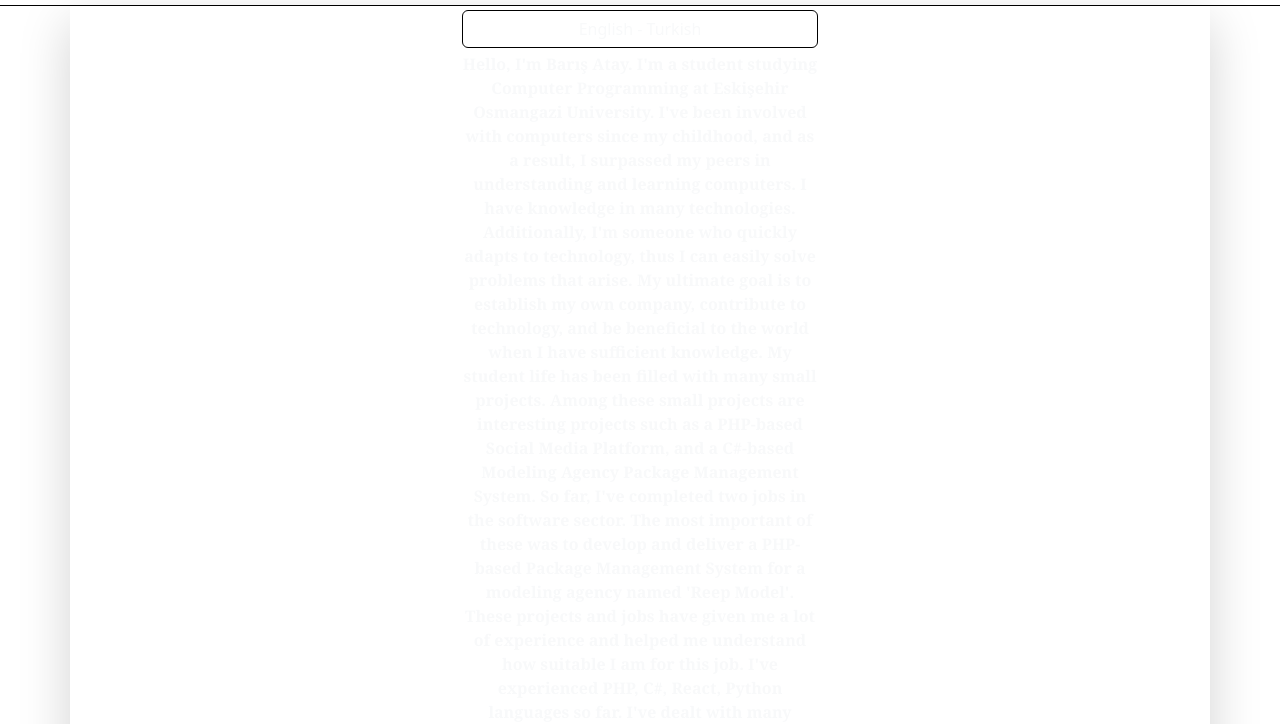
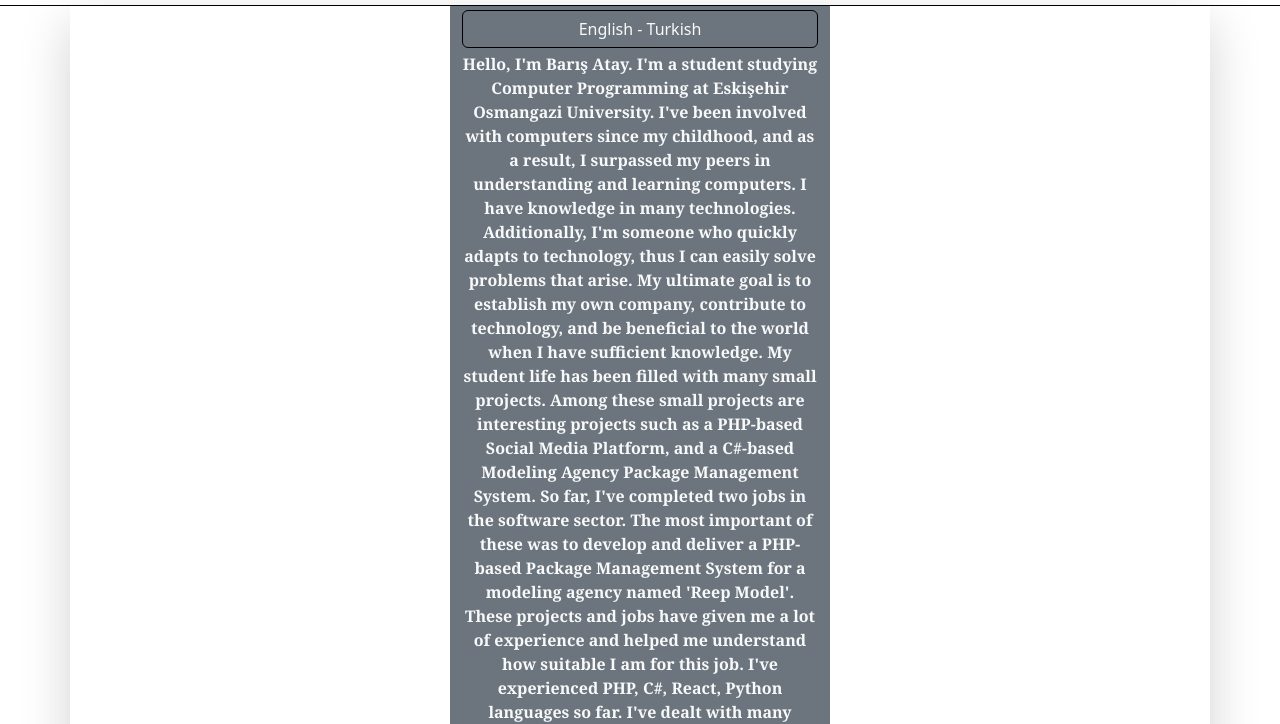
Before and after one commit to barisatay0/barisatay0.github.io, a website: page index.html in a window 1280 px wide. Shown: the part 81-805 px from the top of the page. Drawn offline with nearby package versions, Linux system fonts and the light colour scheme.

Commit message:
Update index.html

```diff
--- a/index.html
+++ b/index.html
@@ -40,7 +40,7 @@
   </header>
   <div class="container">
     <div class="row justify-content-center align-items-center vh-200 shadow-lg">
-      <div class="col-md-4 text-center bc">
+      <div class="col-md-4 text-center bc bg-secondary">
         <button class="btn btn-outline-light w-100 mt-1 mb-1 border border-black translater">English - Turkish</button>
         <strong class="text-light text-center translate" style="font-family: Georgia;">Hello, I'm Barış Atay. I'm a student studying
           Computer Programming at
```
